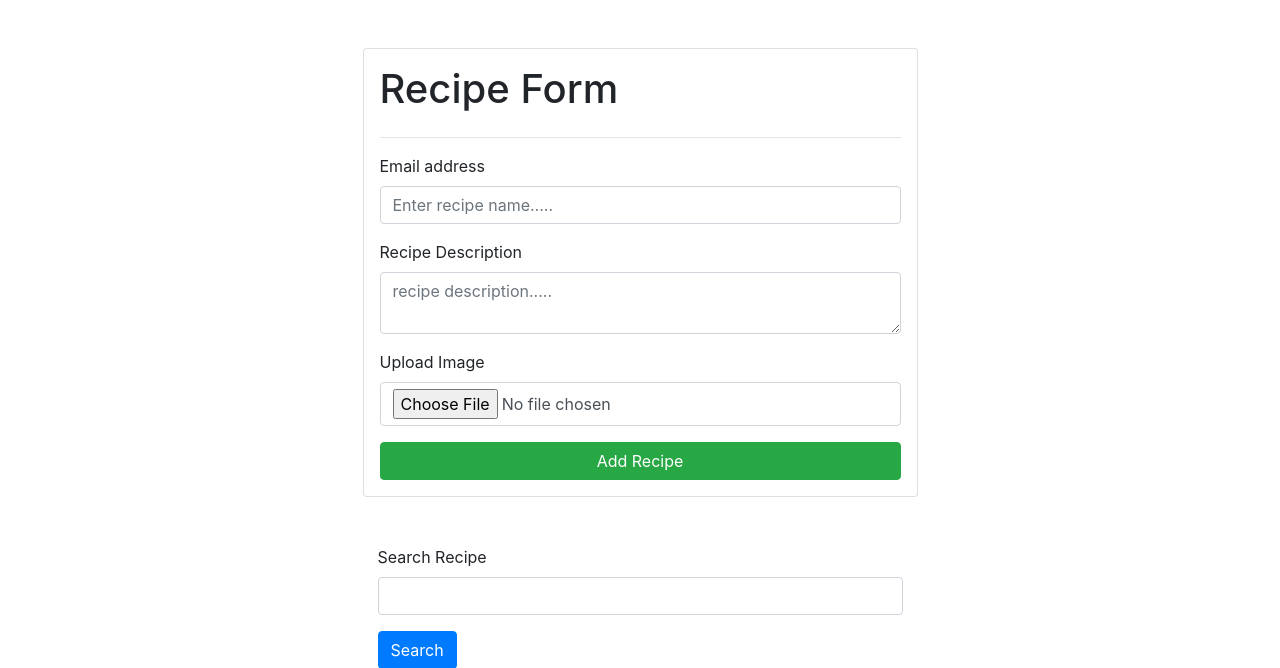
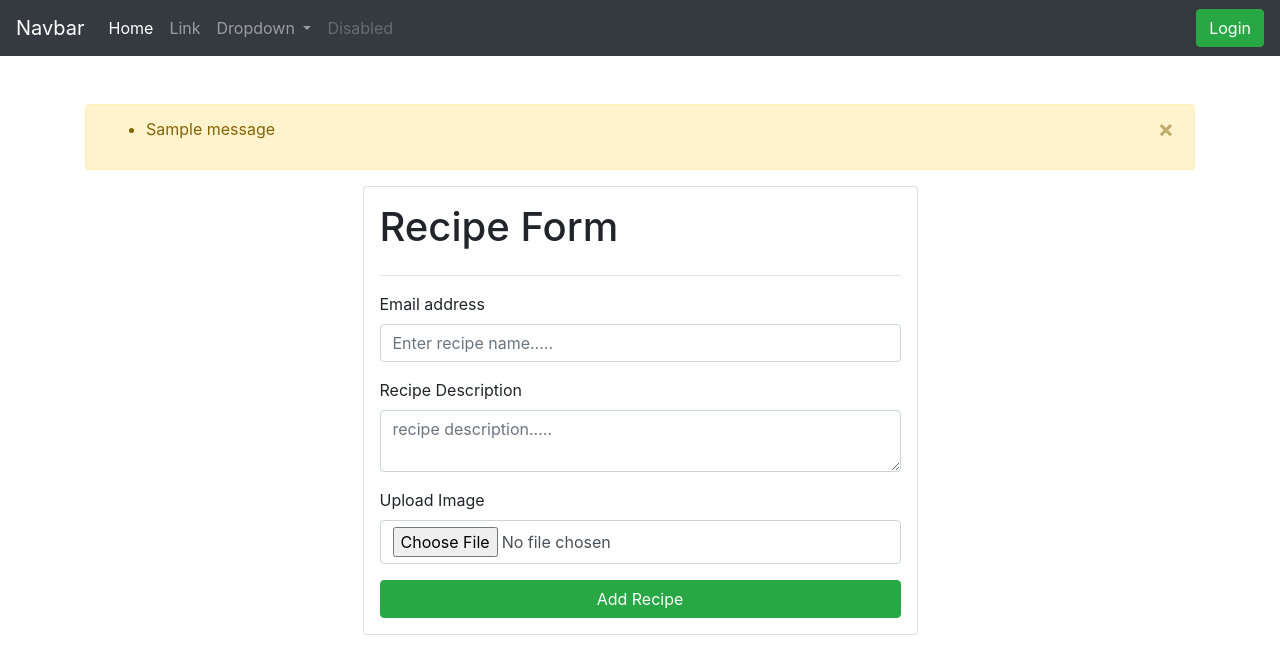
Before and after one commit to mrahimali/recipe_app_django, a Django app: template vegi/templates/recipes.html in a window 1280 px wide. Shown: the top 668 px of the page. Run offline with Django 3.2, Linux system fonts and the light colour scheme; the template is opened without the code that fills it: most values are stand-ins (such as "Sample title", 1, 10 or a date in 2020); one stand-in notice (Sample message) is shown; some libraries are stand-ins or nearby versions.

Commit message:
Login logout functionality added

```diff
--- a/django_tut/urls.py
+++ b/django_tut/urls.py
@@ -29,6 +29,9 @@ urlpatterns = [
     path('success/', success_page, name='success_page'),
     path('contact/', contact, name='success_page'),
     path('about/', about, name='success_page'),
+    path('login/', login_page, name='login_page'),
+    path('logout/', logout_page, name='logout_page'),
+    path('signup/', signup_page, name='signup_page'),
     path('admin/', admin.site.urls),
 ]
 
--- a/home/templates/base.html
+++ b/home/templates/base.html
@@ -10,6 +10,42 @@
     <link rel="stylesheet" href="https://cdn.jsdelivr.net/npm/bootstrap@4.0.0/dist/css/bootstrap.min.css" integrity="sha384-Gn5384xqQ1aoWXA+058RXPxPg6fy4IWvTNh0E263XmFcJlSAwiGgFAW/dAiS6JXm" crossorigin="anonymous">
   </head>
   <body>
+    <nav class="navbar navbar-expand-lg navbar-dark bg-dark">
+      <a class="navbar-brand" href="#">Navbar</a>
+      <button class="navbar-toggler" type="button" data-toggle="collapse" data-target="#navbarSupportedContent" aria-controls="navbarSupportedContent" aria-expanded="false" aria-label="Toggle navigation">
+        <span class="navbar-toggler-icon"></span>
+      </button>
+
+      <div class="collapse navbar-collapse" id="navbarSupportedContent">
+        <ul class="navbar-nav mr-auto">
+          <li class="nav-item active">
+            <a class="nav-link" href="#">Home <span class="sr-only">(current)</span></a>
+          </li>
+          <li class="nav-item">
+            <a class="nav-link" href="#">Link</a>
+          </li>
+          <li class="nav-item dropdown">
+            <a class="nav-link dropdown-toggle" href="#" id="navbarDropdown" role="button" data-toggle="dropdown" aria-haspopup="true" aria-expanded="false">
+              Dropdown
+            </a>
+            <div class="dropdown-menu" aria-labelledby="navbarDropdown">
+              <a class="dropdown-item" href="#">Action</a>
+              <a class="dropdown-item" href="#">Another action</a>
+              <div class="dropdown-divider"></div>
+              <a class="dropdown-item" href="#">Something else here</a>
+            </div>
+          </li>
+          <li class="nav-item">
+            <a class="nav-link disabled" href="#">Disabled</a>
+          </li>
+        </ul>
+        {% if request.user.is_authenticated %}
+        <a href="/logout/" class='btn btn-danger'>Logout</a>
+        {% else %}
+        <a href="/login/" class='btn btn-success'>Login</a>
+        {% endif %}
+      </div>
+    </nav>
         {% block content  %}
         {% endblock  %}
 
--- a/vegi/models.py
+++ b/vegi/models.py
@@ -1,7 +1,9 @@
 from django.db import models
+from django.contrib.auth.models import User
 
 # Create your models here.
 class Recipe(models.Model):
+    user=models.ForeignKey(User, on_delete=models.SET_NULL, null=True, blank=True)
     recipe_name=models.CharField(max_length=100)
     recipe_description=models.TextField()
     recipe_image=models.ImageField(upload_to="recipe")
--- a/vegi/templates/recipes.html
+++ b/vegi/templates/recipes.html
@@ -5,10 +5,22 @@
 
 {% block content %}
 <div class="container mt-5">
-
+  <div class="alert alert-warning alert-dismissible fade show" role="alert">
+    {% if messages %}
+    <ul class="messages">
+        {% for message in messages %}
+        <li{% if message.tags %} class="{{ message.tags }}"{% endif %}>{{ message }}</li>
+        {% endfor %}
+    </ul>
+    {% endif %}
+    <button type="button" class="close" data-dismiss="alert" aria-label="Close">
+      <span aria-hidden="true">&times;</span>
+    </button>
+  </div>
     <form class='col-6 mx-auto card p-3 shadow-lg' method="post" enctype="multipart/form-data">
         {% csrf_token %}
         <h1>Recipe Form</h1>
+        {{request.user.first_name}}
         <hr>
         <div class="mb-3">
           <label for="recipe_name">Email address</label>
```
Also changed, not shown: vegi/templates/login.html (added, +37 -0 lines), vegi/templates/register.html (added, +49 -0 lines), vegi/views.py (+56 -1 lines), db.sqlite3, vegi/migrations/0003_recipe_user.py (added).
